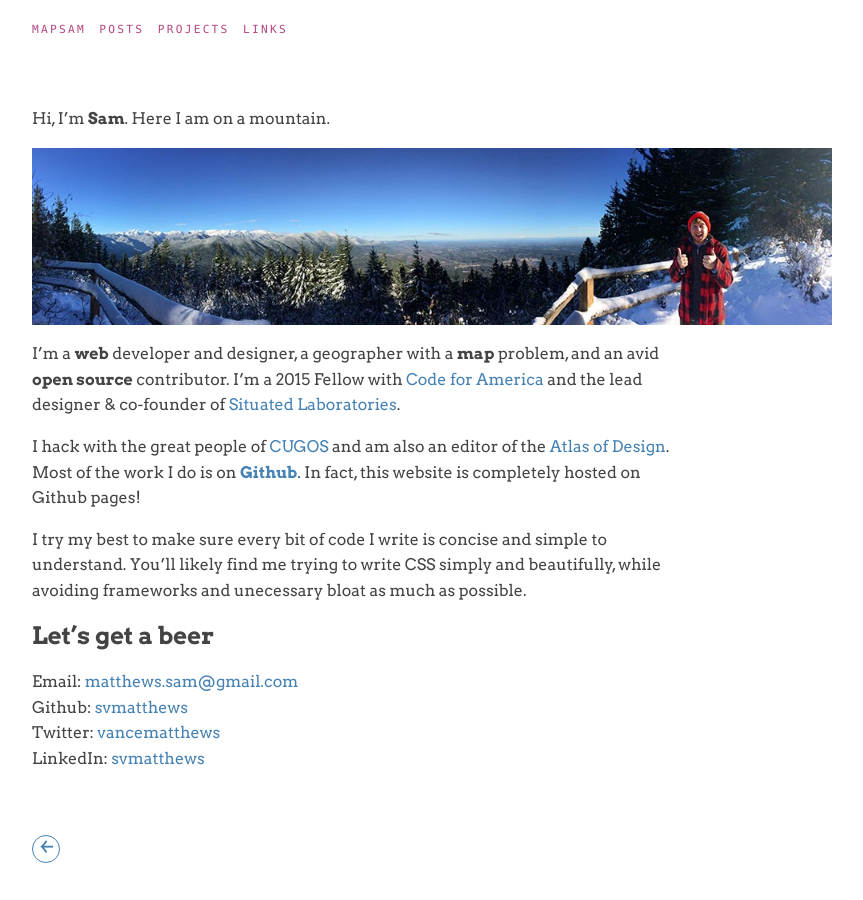
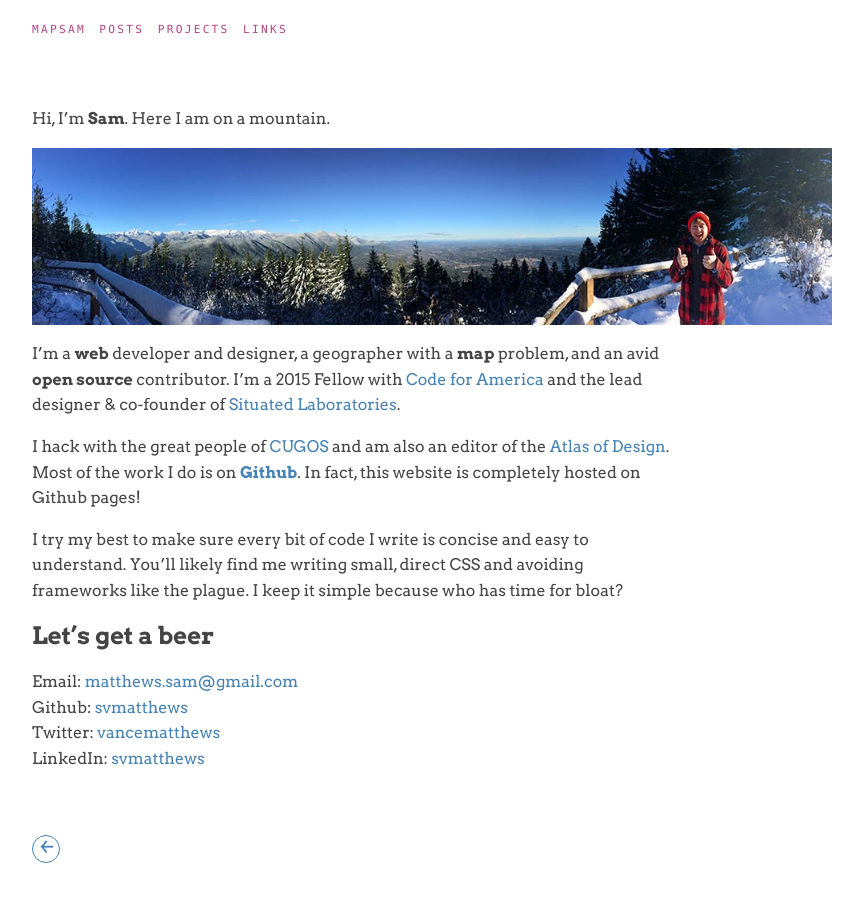
Before and after one commit to mapsam/mapsam.github.io, a Jekyll site: the page built from index.md, in a window 1280 px wide. Shown: the whole page, without its empty margins (208-1071 px from the left). Built offline with Jekyll 4.4.1, drawn with Linux system fonts in a browser that asks for light colours; nearby versions of some CDN libraries; Markdown is read by kramdown in place of the engine named in the settings.

Commit message:
update homepage language

```diff
--- a/index.md
+++ b/index.md
@@ -14,7 +14,7 @@ I'm a **web** developer and designer, a geographer with a **map** problem, and a
 
 I hack with the great people of [CUGOS](http://cugos.org) and am also an editor of the [Atlas of Design](http://atlasofdesign.org). Most of the work I do is on **[Github](http://github.com/svmatthews)**. In fact, this website is completely hosted on Github pages!
 
-I try my best to make sure every bit of code I write is concise and simple to understand. You'll likely find me trying to write CSS simply and beautifully, while avoiding frameworks and unecessary bloat as much as possible.
+I try my best to make sure every bit of code I write is concise and easy to understand. You'll likely find me writing small, direct CSS and avoiding frameworks like the plague. I keep it simple because who has time for bloat?
 
 ## Let's get a beer
 
```
